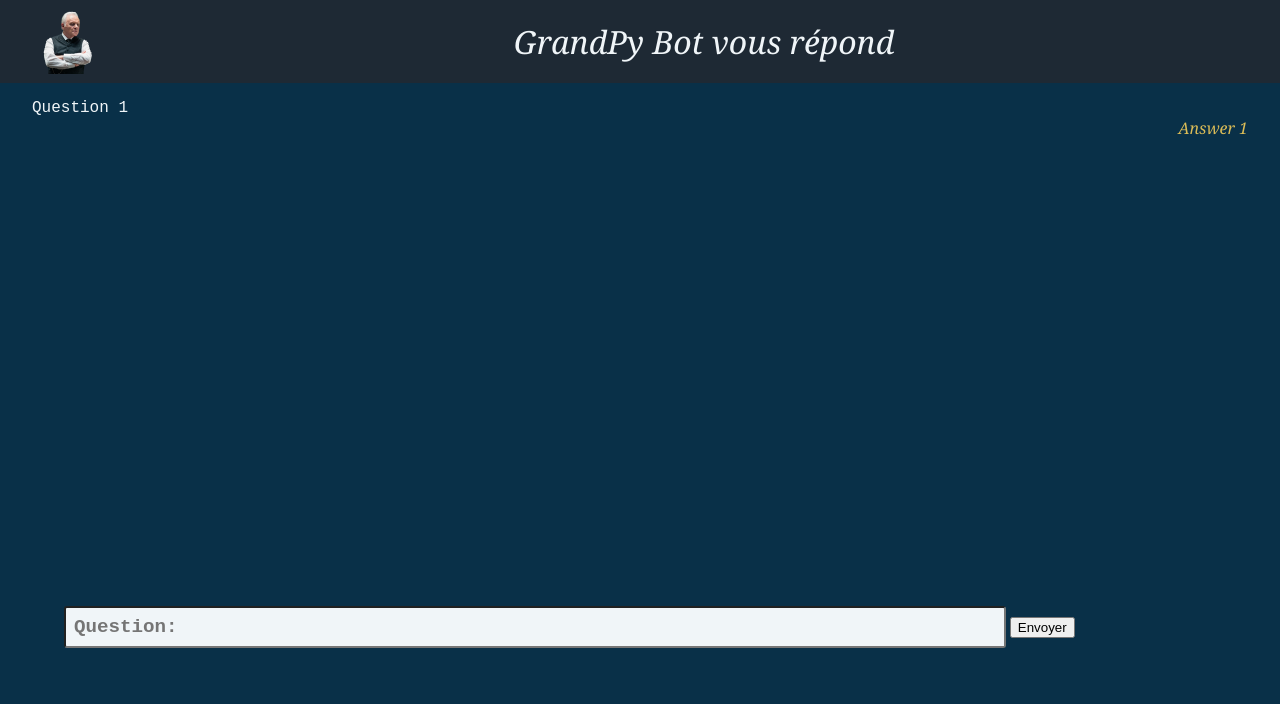
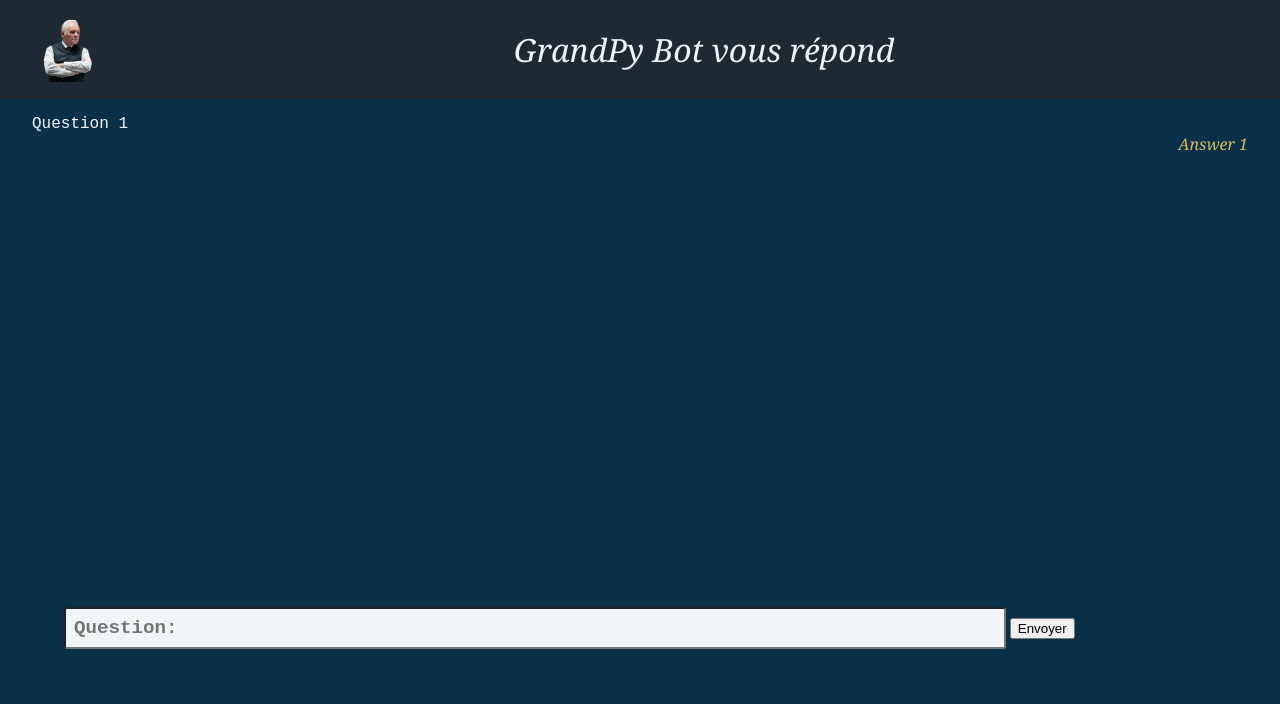
Before and after one commit to migasar/GrandPyBot, a Flask app: page / in a window 1280 px wide. Shown: the top 704 px of the page. Run offline with Flask 2, Linux system fonts and the light colour scheme; some libraries are stand-ins or nearby versions.

Commit message:
Refactoring to debug

```diff
--- a/app/static/style.css
+++ b/app/static/style.css
@@ -29,7 +29,7 @@ body > * {
 .avatar {
   width: 4rem;
   height: 4rem;
-  margin: 0.5rem 2rem;
+  margin: 1rem 2rem;
   flex: 0 4 auto;
 }
 .catchphrase {
```
